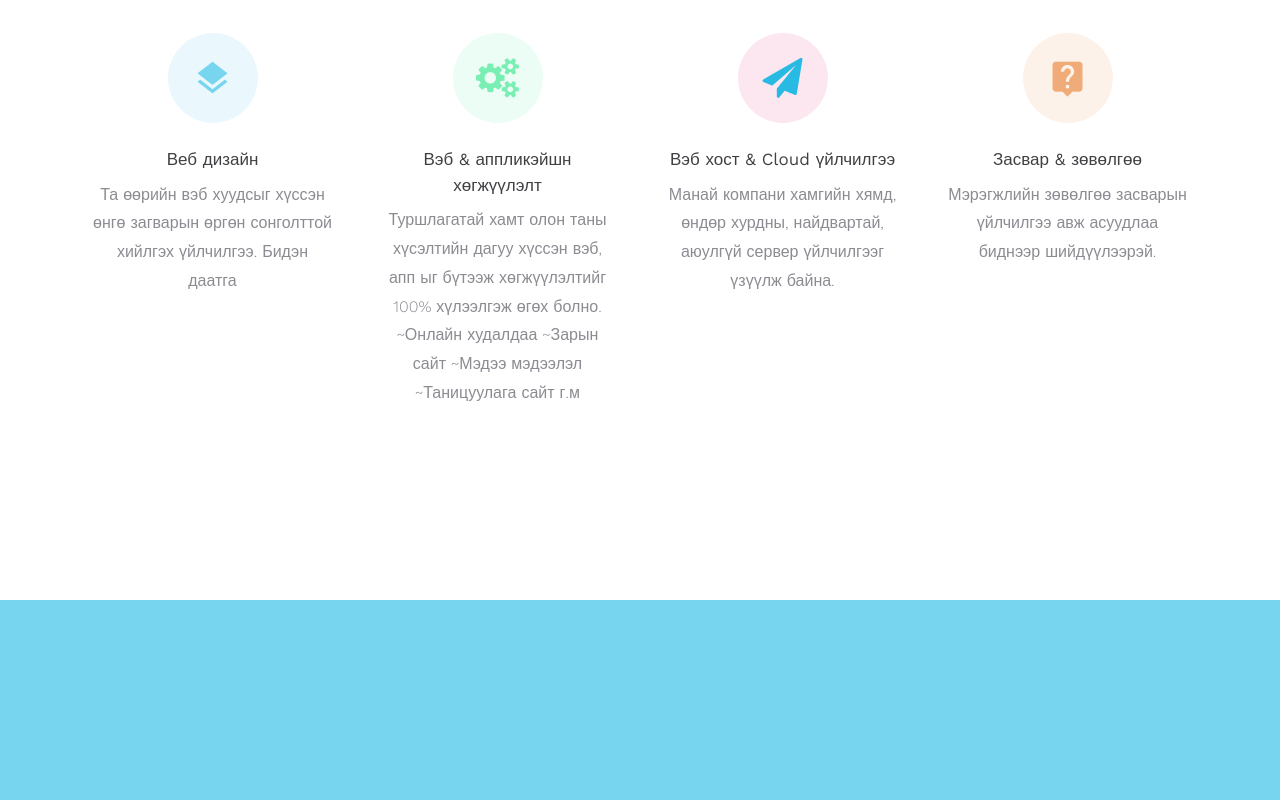
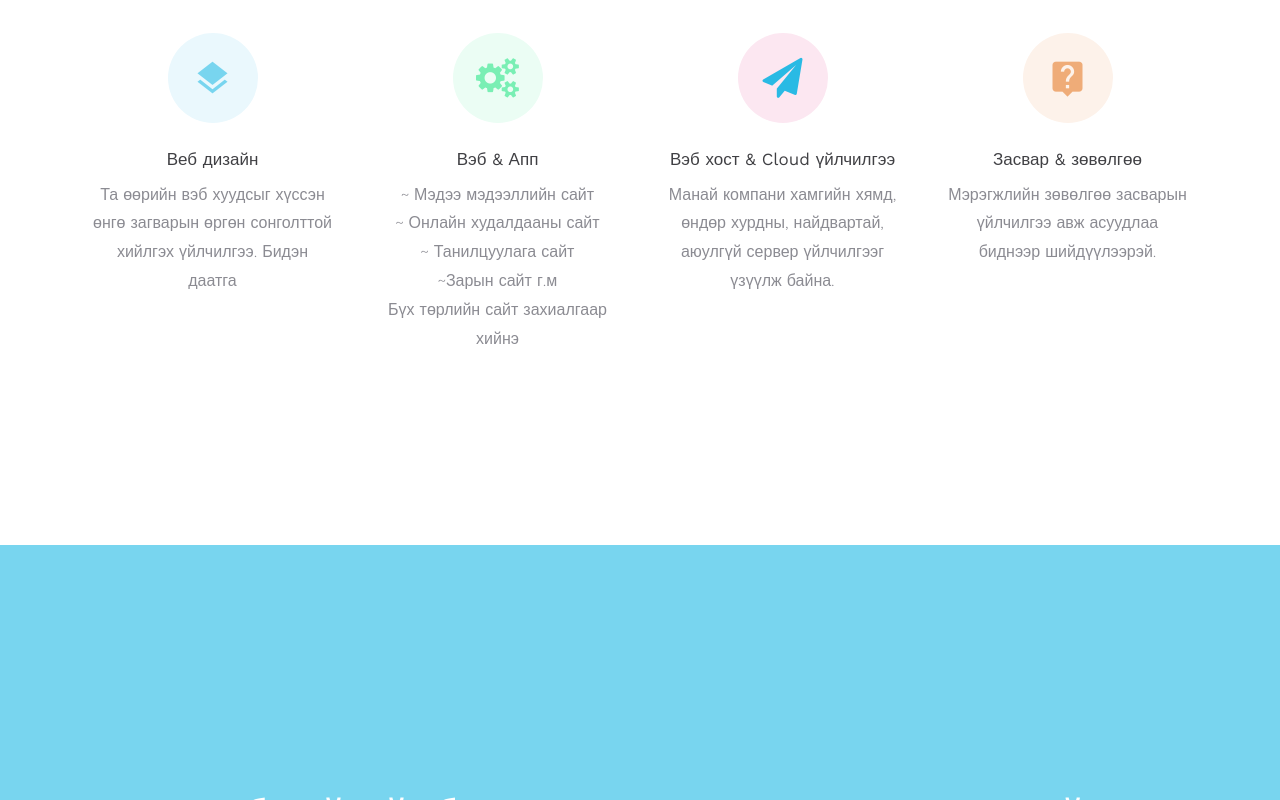
Before and after one commit to dotNameMush/MN-Soft-fl, a plain HTML site: page index.html in a window 1280 px wide. Shown: the part 1677-2477 px from the top of the page. Drawn offline with nearby package versions, Linux system fonts and the light colour scheme; some packages are replaced by stand-ins of ours; no server answers; files whose address does not match are found by name.

Commit message:
Update index.html

```diff
--- a/index.html
+++ b/index.html
@@ -116,12 +116,14 @@
             <div class="media block-6 services d-block text-center">
               <div class="d-flex justify-content-center"><div class="icon color-2 d-flex justify-content-center mb-3"><span class="align-self-center icon-gears"></span></div></div>
               <div class="media-body p-2">
-                <h3 class="heading">Вэб & аппликэйшн хөгжүүлэлт</h3>
-                <p>Туршлагатай хамт олон таны хүсэлтийн дагуу хүссэн вэб, апп ыг бүтээж хөгжүүлэлтийг 100% хүлээлгэж өгөх болно.
-                  ~Онлайн худалдаа
-                  ~Зарын сайт
-                  ~Мэдээ мэдээлэл
-                  ~Таницуулага сайт г.м
+                <h3 class="heading">Вэб & Апп</h3>
+                <p>
+
+                  ~ Мэдээ мэдээллийн сайт<br>
+                  ~ Онлайн худалдааны сайт<br>
+                  ~ Танилцуулага сайт<br>
+                  ~Зарын сайт г.м <br>
+                  Бүх төрлийн сайт захиалгаар хийнэ
                   </p>
               </div>
             </div>
```
